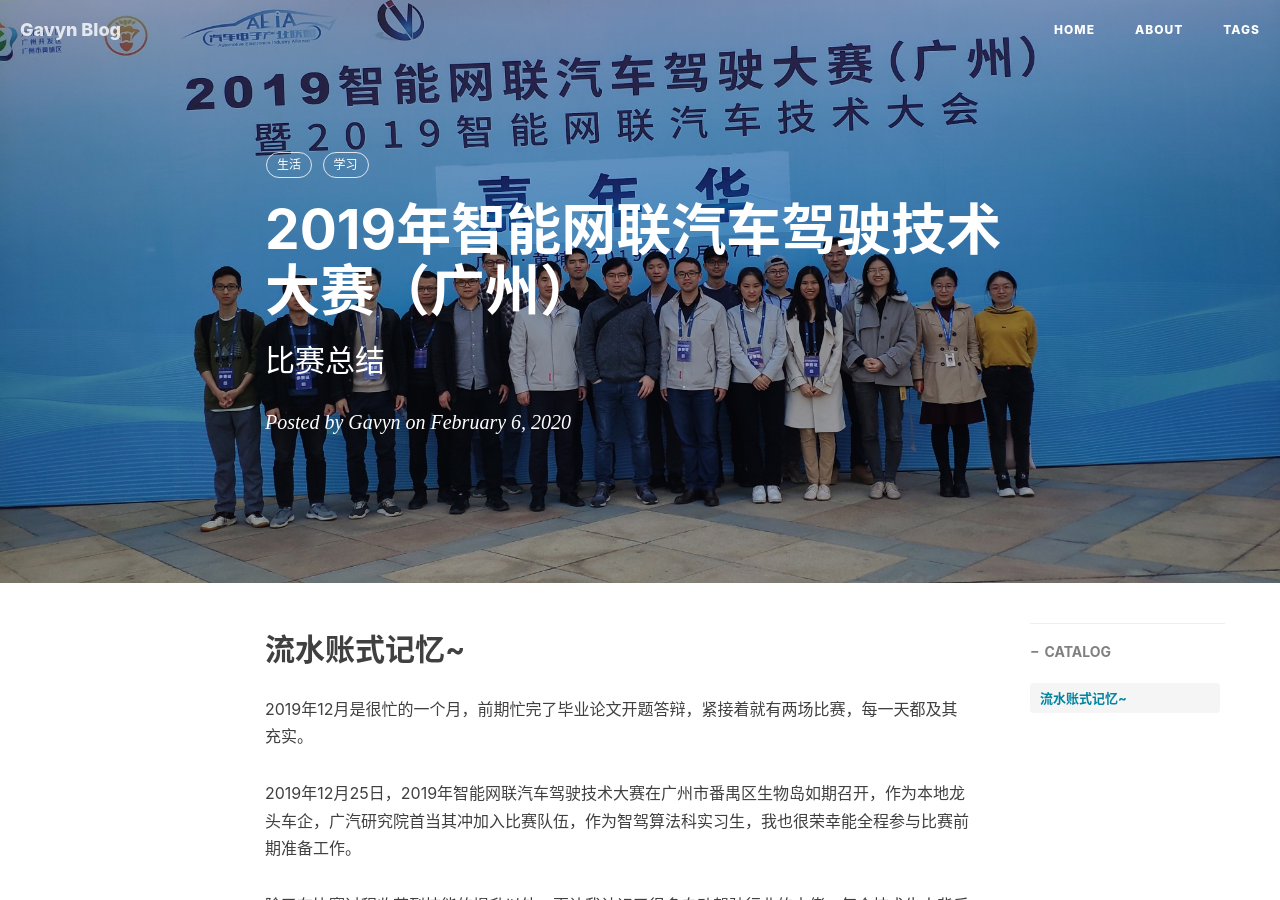
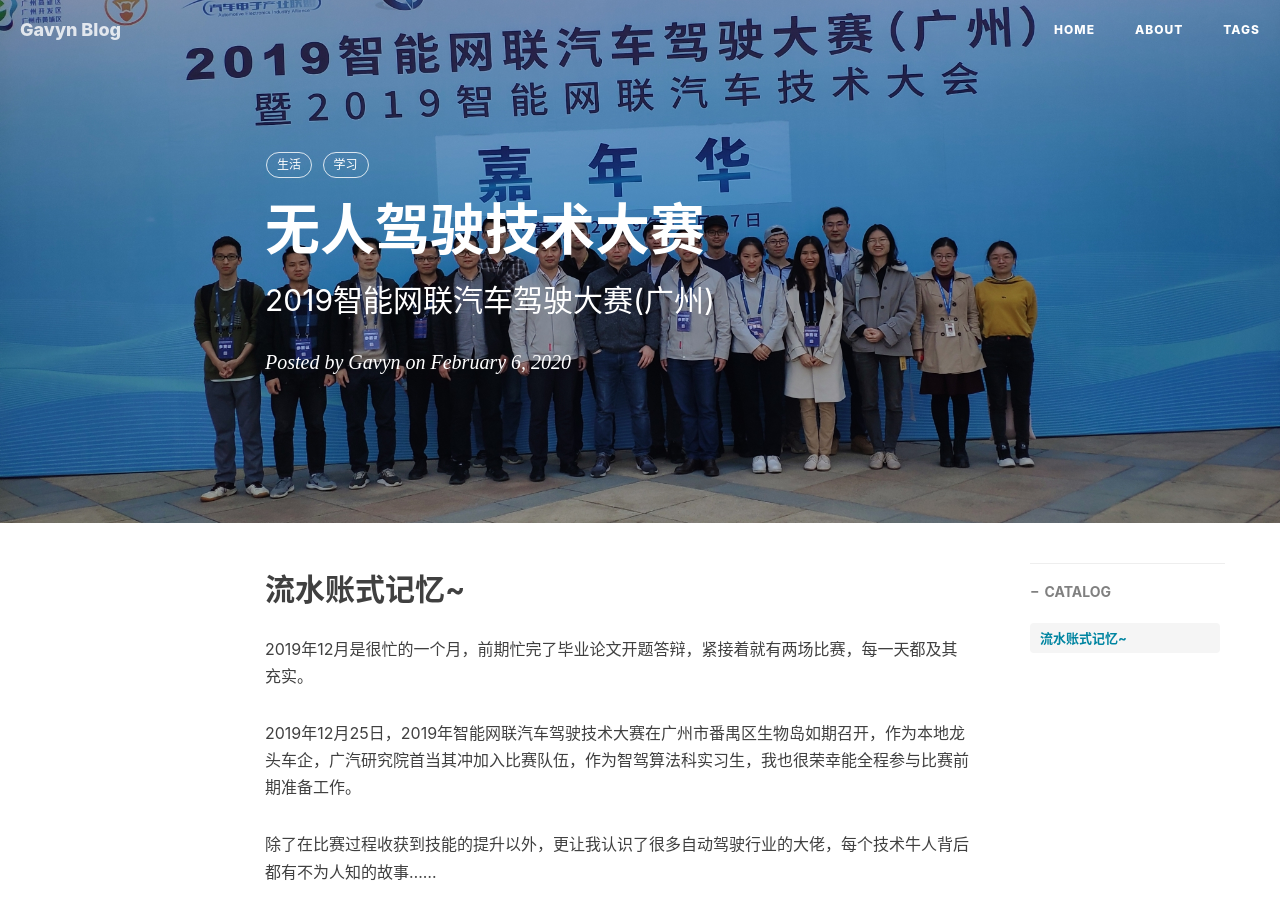
Before and after one commit to Gavynlee/Gavynlee.github.io, a Jekyll site: the page built from _posts/2019-2-6-2019智能网联汽车驾驶大赛 .md, in a window 1280 px wide and 900 px high. Built offline with Jekyll 4.4.1, drawn with Linux system fonts in a browser that asks for light colours; nearby versions of some CDN libraries; comment, search, counter and statistics services are not loaded.

Commit message:
update blog

```diff
--- a/_posts/2019-2-6-2019智能网联汽车驾驶大赛 .md
+++ b/_posts/2019-2-6-2019智能网联汽车驾驶大赛 .md
@@ -1,7 +1,7 @@
 ---
 layout:     post
-title:      2019年智能网联汽车驾驶技术大赛（广州）
-subtitle:   比赛总结
+title:      无人驾驶技术大赛
+subtitle:   2019智能网联汽车驾驶大赛(广州)
 date:       2020-02-6
 author:     Gavyn
 header-img: img/post_GAC_2019.jpg
```
